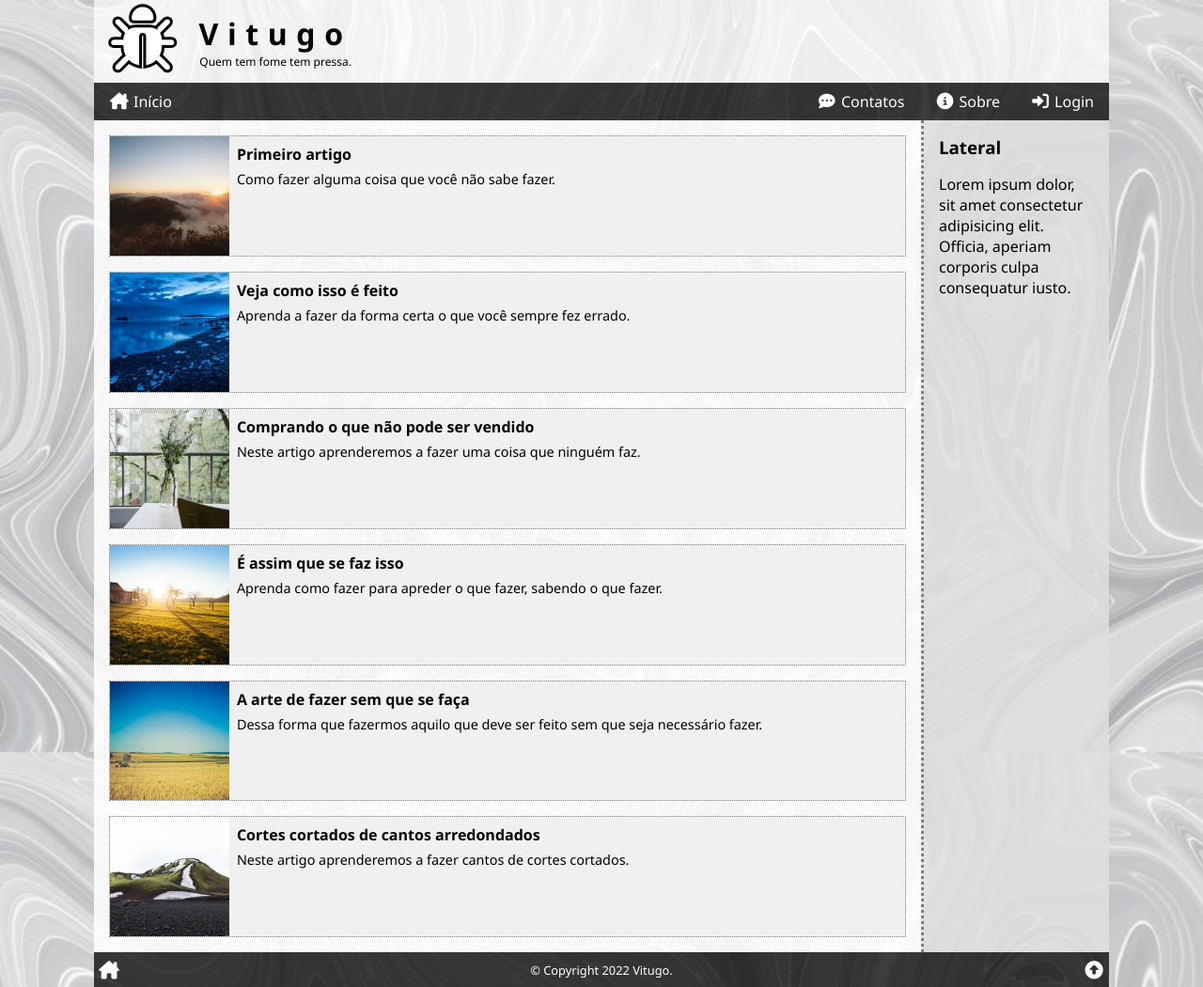
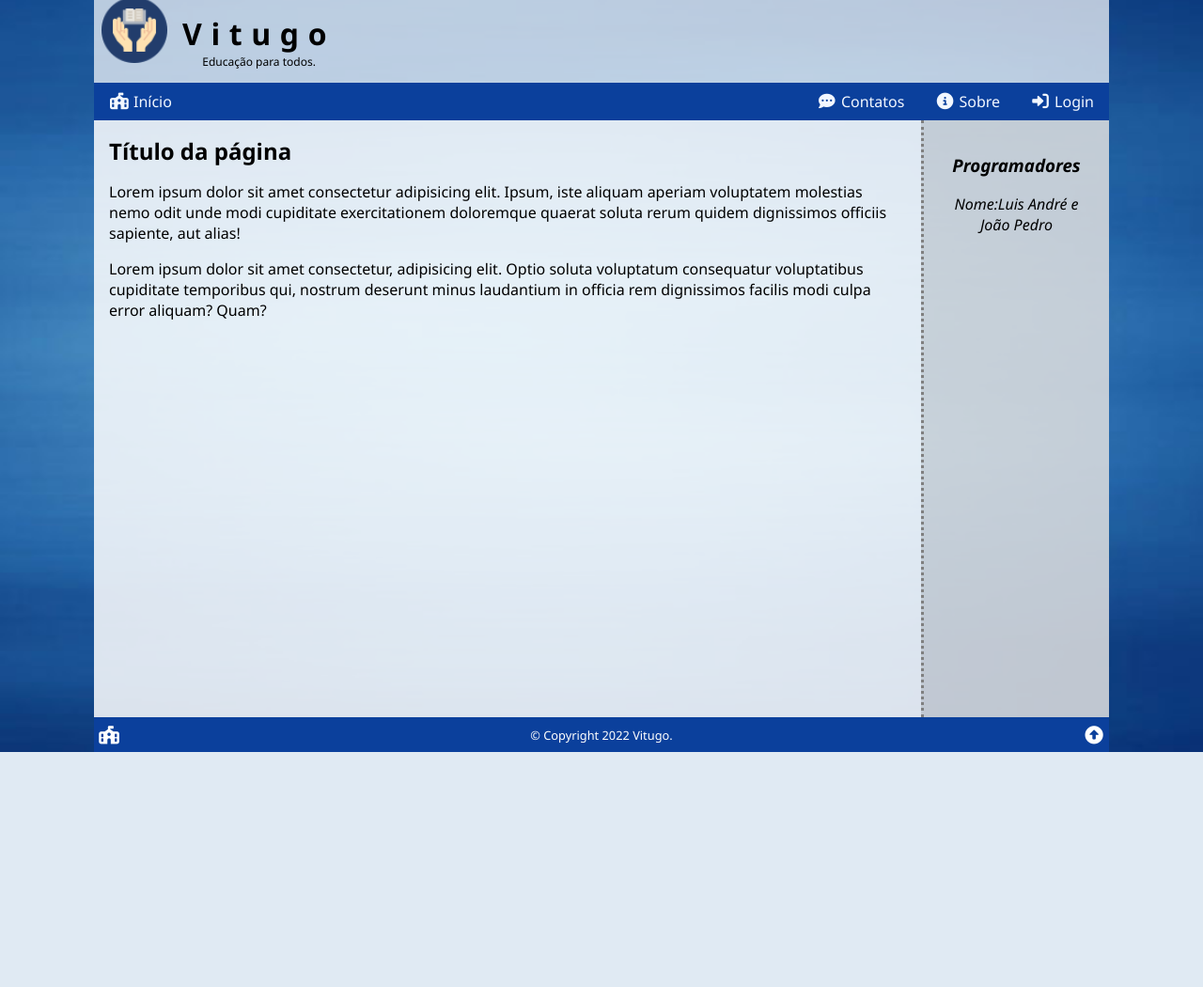
Before and after one commit to Luisandre12/Projeto_Integrador, a PHP site: page /sobre/index.php in a window 1280 px wide. Shown: the whole page at 94% size. After the commit the page ends 800 px from the top, so only its background shows below. Run offline with PHP 8.4, Linux system fonts and the light colour scheme; data comes from the database, SQL or seed files in the repository; some libraries are stand-ins or nearby versions.

Commit message:
Parte 1 projeto

```diff
--- a/_footer.php
+++ b/_footer.php
@@ -2,7 +2,7 @@
 
 <footer>
 
-    <a href="/" title="Página inicial"><i class="fa-solid fa-house-chimney fa-fw"></i></a>
+    <a href="/" title="Página inicial"><i class="fa-solid fa-school-flag fa-fw"></i></a>
 
     <div title="Todos os direitos reservados para Vitugo.">&copy; Copyright 2022 Vitugo.</div>
 
--- a/_header.php
+++ b/_header.php
@@ -6,7 +6,7 @@
     <meta name="viewport" content="width=device-width, initial-scale=1.0">
     <meta name="author" content="André Luferat - https://github.com/Luferat">
     <meta name="description" content="Aplicativo modelo full-stack usando HTML, CSS, PHP e MySQL.">
-    <link rel="shortcut icon" href="/favicon.png" type="image/png">
+    <link rel="shortcut icon" href="/favicon2.png" type="image/png">
     <link rel="stylesheet" href="style.css">
     <link rel="stylesheet" href="https://cdnjs.cloudflare.com/ajax/libs/font-awesome/6.1.1/css/all.min.css">
     <title>Vitugo - <?php echo $title ?></title>
@@ -20,15 +20,15 @@
 
         <header>
 
-            <a href="/" title="Página inicial"><i class="fa-solid fa-bug fa-fw"></i></a>
+            <a href="/" title="Página inicial"><img src="/img/logo4.png" alt="Logo do site"></a>
 
-            <h1>Vitugo<small>Quem tem fome tem pressa.</small></h1>
+            <h1>Vitugo<small>Educação para todos.</small></h1>
 
         </header>
 
         <nav>
 
-            <a href="/" title="Página inicial"><i class="fa-solid fa-house-chimney fa-fw"></i><span>Início</span></a>
+            <a href="/" title="Página inicial"><i class="fa-solid fa-school-flag fa-fw"></i><span>Início</span></a>
 
             <a href="/contatos/" title="Faça contato"><i class="fa-solid fa-comment-dots fa-fw"></i><span>Contatos</span></a>
 
--- /dev/null
+++ b/sobre/index.php
@@ -0,0 +1,65 @@
+<?php
+
+/**
+ * Arquivo que faz a configuração incial da página.
+ * Por exemplo, conecta-se ao banco de dados.
+ *
+ * A superglobal "$_SERVER['DOCUMENT_ROOT']" retorna o caminho da raiz do site no Windows.
+ * Ex.: C:\xampp\htdocs
+ *     Referências:
+ *     → https://www.w3schools.com/php/php_includes.asp
+ *     → https://www.php.net/manual/pt_BR/function.include.php
+ *     → https://www.php.net/manual/pt_BR/language.variables.superglobals.php
+ */
+require($_SERVER['DOCUMENT_ROOT'] . '/_config.php');
+
+/***********************************************
+ * Seus códigos PHP desta página iniciam aqui! *
+ ***********************************************/
+
+
+/************************************************
+ * Seus códigos PHP desta página terminam aqui! *
+ ************************************************/
+
+/**
+ * Variável que define o título desta página.
+ * Essa variável é usada no arquivo "_header.php".
+ * OBS: para a página inicial (index.php) usaremos o 'slogan' do site.
+ *     Referências:
+ *     → https://www.w3schools.com/php/php_variables.asp
+ *     → https://www.php.net/manual/pt_BR/language.variables.basics.php
+ */
+$title = "Quem tem fome tem pressa...";
+
+/**
+ * Inclui o cabeçalho da página.
+ */
+require($_SERVER['DOCUMENT_ROOT'] . '/_header.php');
+
+?>
+
+<section>
+
+    <h2>Título da página</h2>
+    <p>Lorem ipsum dolor sit amet consectetur adipisicing elit. Ipsum, iste aliquam aperiam voluptatem molestias nemo odit unde modi cupiditate exercitationem doloremque quaerat soluta rerum quidem dignissimos officiis sapiente, aut alias!</p>
+    <p>Lorem ipsum dolor sit amet consectetur, adipisicing elit. Optio soluta voluptatum consequatur voluptatibus cupiditate temporibus qui, nostrum deserunt minus laudantium in officia rem dignissimos facilis modi culpa error aliquam? Quam?</p>
+
+</section>
+
+<aside>
+    <div class="perfil">
+    <h3>Programadores</h3>
+        <div class="dados">
+        <p>Nome:Luis André e João Pedro</p>
+        <p></p>
+        </div>
+    </div>
+</aside>
+
+<?php
+
+/**
+ * Inclui o rodapé da página.
+ */
+require($_SERVER['DOCUMENT_ROOT'] . '/_footer.php');
--- /dev/null
+++ b/sobre/style.css
@@ -0,0 +1,6 @@
+@import url('/style.css');
+
+.perfil {
+    text-align: center;
+    font-style: italic ;
+}
--- a/style.css
+++ b/style.css
@@ -52,9 +52,9 @@ footer {
  */
 
 body {
-    background-color: rgb(170, 170, 170);
+    background-color: #F2F7FF;
     background-attachment: fixed;
-    background-image: url('/img/gray_background_01.jpg');
+    background-image: url('/img/fundo1.jpg');
     background-position: center;
     background-repeat: no-repeat;
     background-size: cover;
@@ -117,7 +117,7 @@ body {
  */
 
 .wrap>nav {
-    background: rgba(0, 0, 0, .75);
+    background: #0B409C;
     display: flex;
     align-items: center;
     justify-content: space-around;
@@ -130,14 +130,14 @@ body {
     flex-direction: column;
     justify-content: space-around;
     align-items: center;
-    color: white;
+    color: #F2F7FF;
     text-decoration: none;
     padding: .5rem;
 }
 
 .wrap>nav a:hover {
-    color: black;
-    background: rgb(255, 255, 255);
+    color: #FDBE34;
+    background: #10316B;
 }
 
 .wrap>nav span {
@@ -161,7 +161,7 @@ body {
  */
 
 .wrap>footer {
-    background: rgba(0, 0, 0, .75);
+    background: #0B409C;
     padding: 1px 0;
     color: white;
     display: flex;
```
Also changed, not shown: favicon2.png (added), img/fundo1.jpg (added), img/logo4.png (added).
